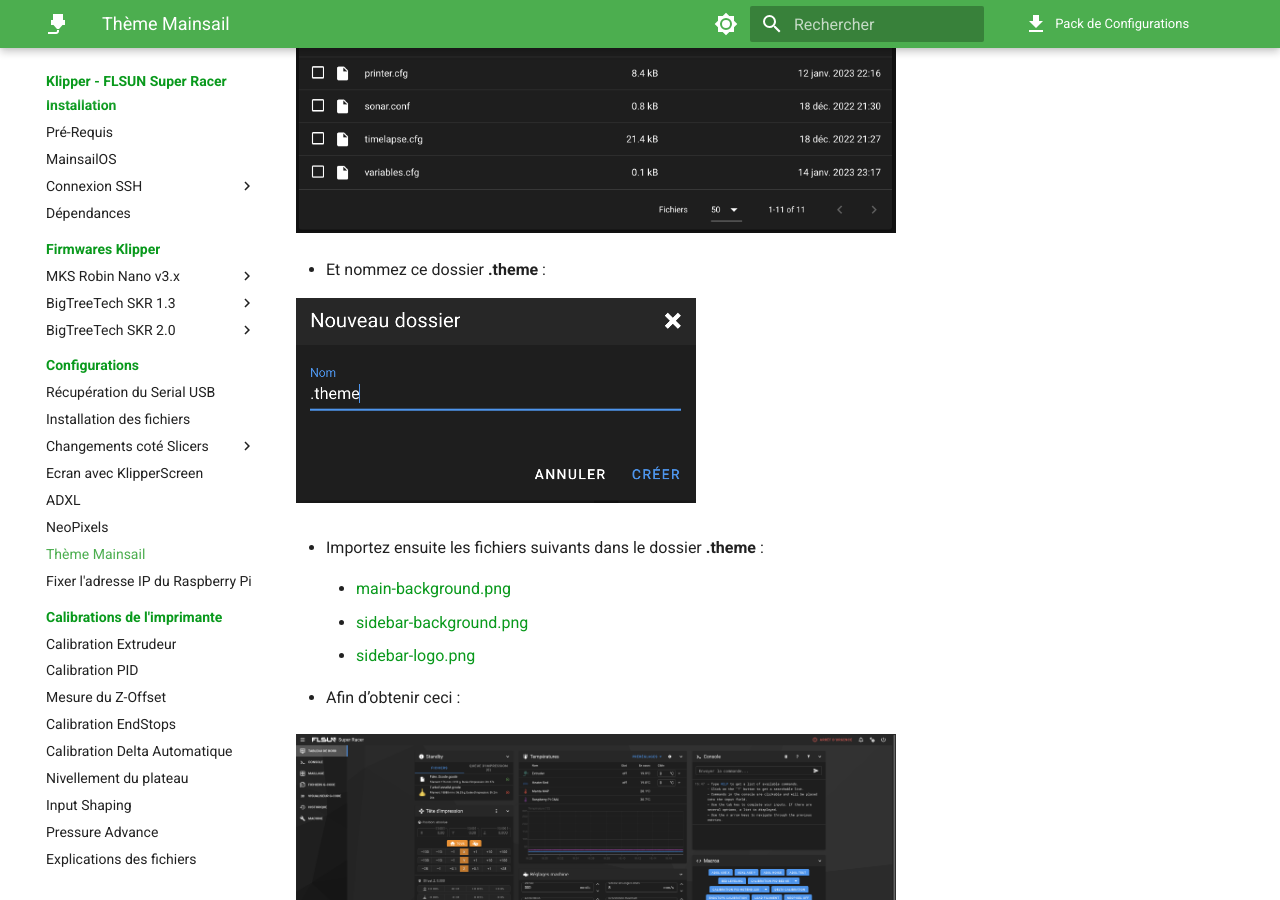
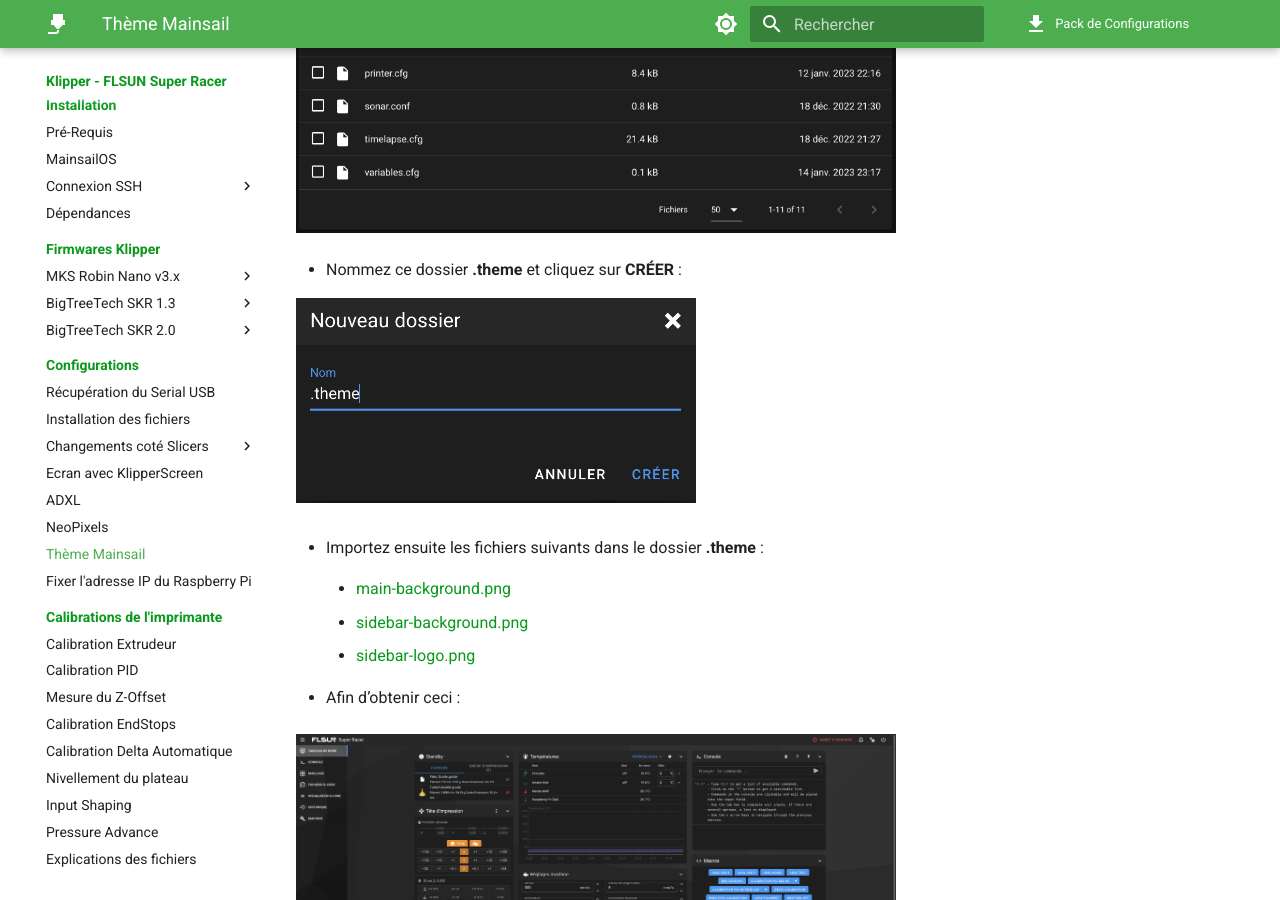
Before and after one commit to Guilouz/test, an MkDocs documentation site: the page built from docs/configurations/theme-mainsail.md, in a window 1280 px wide and 900 px high, scrolled down 1423 px. Built offline with MkDocs 1.6.1 and Material for MkDocs 9.7.7, drawn with Linux system fonts in a browser that asks for light colours; comment, search, counter and statistics services are not loaded.

Commit message:
Update theme-mainsail.md

```diff
--- a/docs/configurations/theme-mainsail.md
+++ b/docs/configurations/theme-mainsail.md
@@ -27,7 +27,7 @@
 
 ![Thème Mainsail](../assets/img/configurations/theme-2.png){ width="600" }
 
-- Et nommez ce dossier **.theme** :
+- Nommez ce dossier **.theme** et cliquez sur **CRÉER** :
 
 ![Thème Mainsail](../assets/img/configurations/theme-3.png){ width="400" }
 
```
